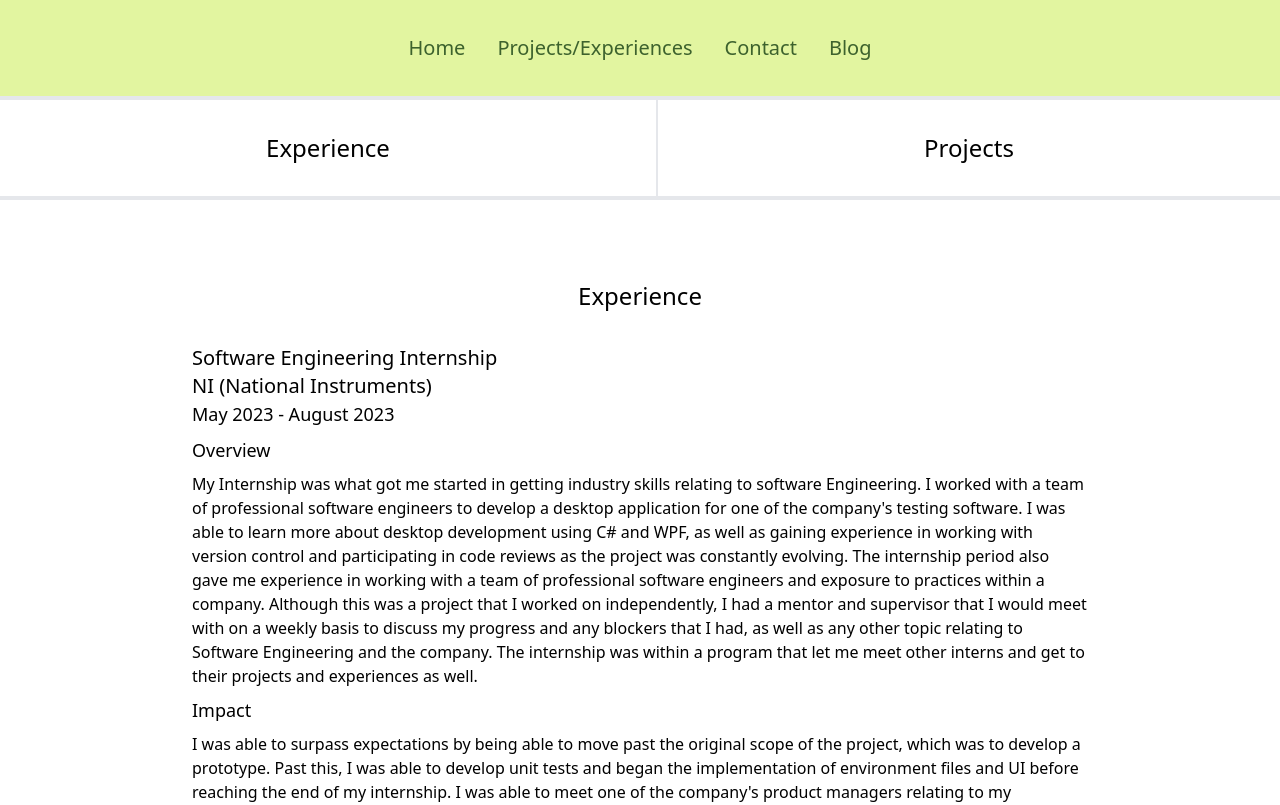
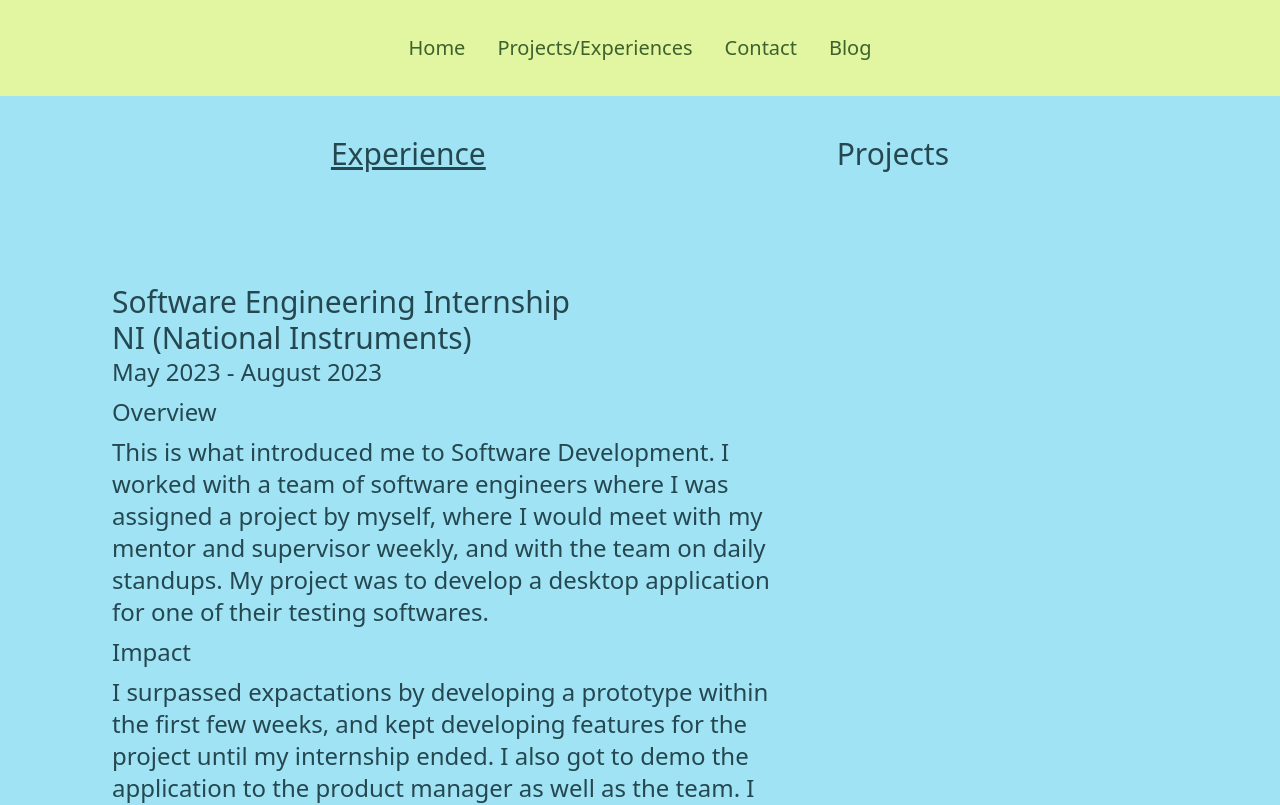
Before and after one commit to Jolvera2001/PortfolioFullStack, a SvelteKit app in the folder fe/: page /projects in a window 1280 px wide. Shown: the top 805 px of the page. Built offline with nearby package versions, Linux system fonts and the light colour scheme.

Commit message:
Redid Experience
Need to do Projects following the same format

```diff
--- a/fe/src/routes/projects/+page.svelte
+++ b/fe/src/routes/projects/+page.svelte
@@ -17,54 +17,56 @@
     }
 </script>
 
+<style>
+	/* This style should be in your CSS file */
+	.transition-font {
+		transition: font-size 0.3s ease-in-out;
+	}
+
+    .selected {
+        text-decoration: underline;
+    }
+</style>
+
 <!-- tab selection buttons -->
-<div class="border-b-4"></div>
-<div class="flex justify-evenly">
-    <button class="p-8 mx-2 text-2xl" on:click={() => switchTab('experience')}>
+<div class="flex justify-evenly bg-pastelBlue text-3xl text-blueText">
+    <button class="p-5 my-5 transition-font hover:text-4xl"
+        class:selected={selectedTab === 'experience' ? 'selected' : ''}
+        on:click={() => switchTab('experience')}>
         Experience
     </button>
-    <div class="border-r-2"></div>
-    <button class="p-8 mx-2 text-2xl" on:click={() => switchTab('projects')}>
+    <button class="p-5 my-5 transition-font hover:text-4xl"
+        class:selected={selectedTab === 'projects' ? 'selected' : ''}
+        on:click={() => switchTab('projects')}>
         Projects
     </button>
 </div>
-<div class="border-b-4"></div>
-
 
 <!-- tab content -->
 {#if selectedTab === 'experience'}
-    <div class="container mx-auto px-40 py-20">
+    <div class="bg-pastelBlue">
+        <div class="container mx-auto px-20 py-10">
             <div class="flex flex-col items-center" transition:fade>
-            <h1 class="text-2xl font-medium">Experience</h1>
-            <div class="m-8">
-                <h2 class="text-xl font-light">Software Engineering Internship</h2>
-                <h2 class="text-xl font-light">NI (National Instruments)</h2>
-                <h3 class="text-lg font-light">May 2023 - August 2023</h3>
-                <h4 class="text-lg font-medium py-2">Overview</h4>
+                <div class="flec flex-row">
+                    <div class="m-8 text-blueText w-3/5 text-2xl">
+                        <h2 class="text-3xl font-light">Software Engineering Internship</h2>
+                        <h2 class="text-3xl font-light">NI (National Instruments)</h2>
+                        <h3 class="font-light">May 2023 - August 2023</h3>
+                        <h4 class="font-medium py-2">Overview</h4>
                         <p>
-                    My Internship was what got me started in getting industry skills relating to software Engineering. I worked with a
-                    team of professional software engineers to develop a desktop application for one of the company's testing software.
-                    I was able to learn more about desktop development using C# and WPF, as well as gaining experience in working with version control
-                    and participating in code reviews as the project was constantly evolving. The internship period also gave me
-                    experience in working with a team of professional software engineers and exposure to practices within a company.
-                    Although this was a project that I worked on independently, I had a mentor and supervisor that I would meet with
-                    on a weekly basis to discuss my progress and any blockers that I had, as well as any other topic relating to
-                    Software Engineering and the company. The internship was within a program that let me meet other interns and
-                    get to their projects and experiences as well.
+                            This is what introduced me to Software Development. I worked with a team of software engineers
+                            where I was assigned a project by myself, where I would meet with my mentor and supervisor
+                            weekly, and with the team on daily standups. My project was to develop a desktop application for
+                            one of their testing softwares.
                         </p>
-                <h4 class="text-lg font-medium py-2">Impact</h4>
+                        <h4 class="font-medium py-2">Impact</h4>
                         <p>
-                    I was able to surpass expectations by being able to move past the original scope of the project, which
-                    was to develop a prototype. Past this, I was able to develop unit tests and began the implementation of
-                    environment files and UI before reaching the end of my internship. I was able to meet one of the company's
-                    product managers relating to my application and other teams in order to give an application demo and gain
-                    feedback in order to continue development. I was also able to document my progress relating to what the application
-                    does and the research I needed to do in order to make it work. These documents were shared on the cloud where
-                    my team would be able to read and pick up where I left off on the project. The git practices also left the
-                    project in a state where it could be picked up by another developer and continue development.
+                            I surpassed expactations by developing a prototype within the first few weeks, and kept developing
+                            features for the project until my internship ended. I also got to demo the application to the product manager
+                            as well as the team. I followed Agile practices and Version control throughout my internship.
                         </p>
-                <h4 class="text-lg font-medium py-2">Skills learned</h4>
-                <ul class="list-disc">
+                        <!-- this will be replaced with some sort of SVG or Physics thingy -->
+                        <!-- <ul class="list-disc">
                             <li>C# and WPF</li>
                             <li>.NET Ecosystem</li>
                             <li>Visual Studio</li>
@@ -73,14 +75,18 @@
                             <li>Code reviewing</li>
                             <li>Experience in Agile Practices</li>
                             <li>Documentation for developing applications</li>
-                </ul>
+                        </ul> -->
+                    </div>
+                    <div class="w-2/5">
+                    </div>
+                </div>
             </div>
         </div>
     </div>
 {:else if selectedTab === 'projects'}
+    <div>
         <div class="container mx-auto px-40 py-20">
             <div class="flex flex-col items-center" transition:fade>
-            <h1 class="text-2xl font-medium">Projects</h1>
                 <div class="m-8">
                     <h2 class="text-xl font-light">Goat Places</h2>
                     <h2 class="text-xl font-light">Skills: Full Stack Web Development, Cloud PaaS, Cloud DB</h2>
@@ -179,4 +185,5 @@
                 </div>
             </div>
         </div>
+    </div>
 {/if}
--- a/fe/tailwind.config.js
+++ b/fe/tailwind.config.js
@@ -6,6 +6,8 @@ export default {
       colors: {
         pastelGreen: '#E2F5A0',
         greenText: '#3D622D',
+        pastelBlue: "#a0e3f5",
+        blueText: "#25474f",
         pastelRed: '#FAC9C2',
         redText: '#6A0510',
         pastelPurple: '#F198D7',
```
Lines whose indentation alone changed are shown as unchanged.
